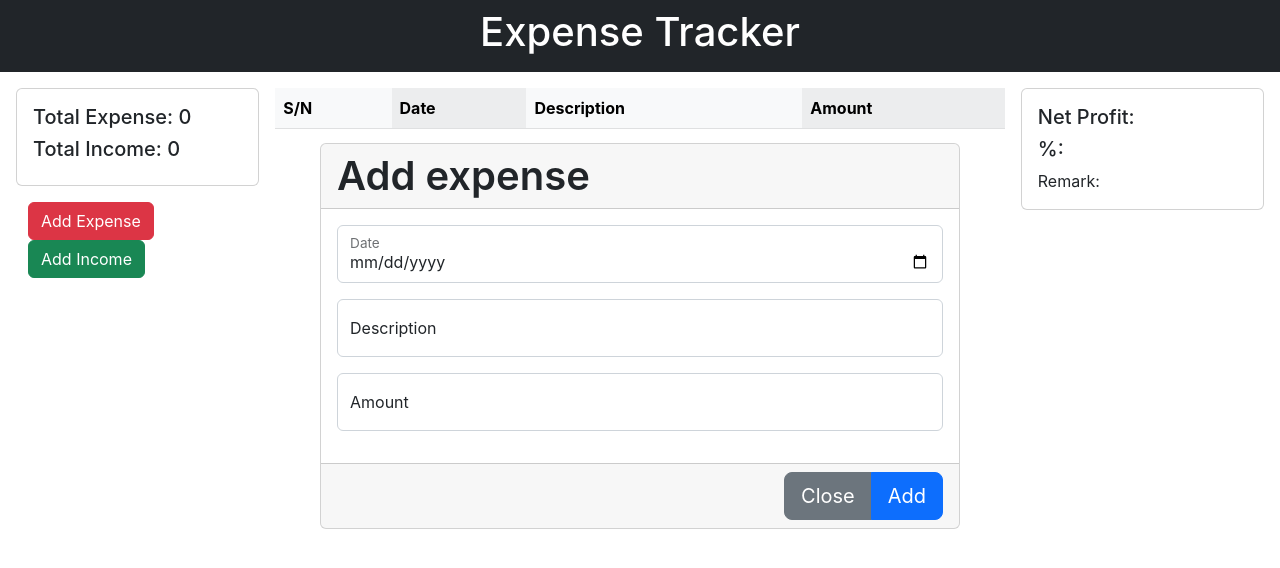
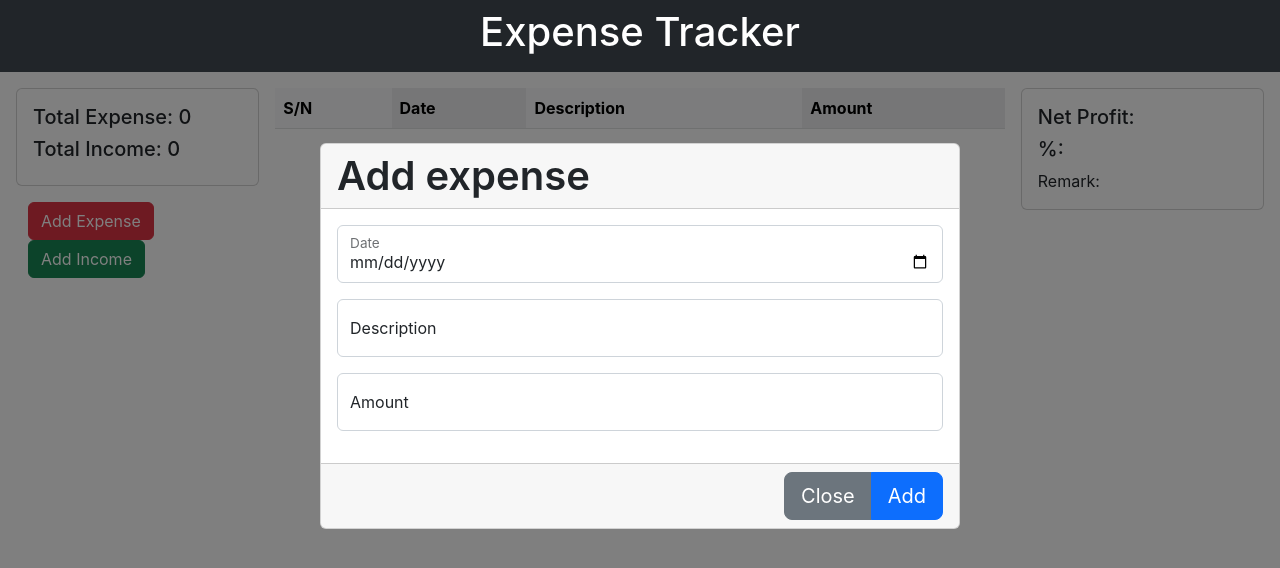
Before and after one commit to Jamilamasa/expense_tracker, a React (Create React App) app: page / in a window 1280 px wide. Both pictures are taken after a click on the button "Add Expense". Shown: the top 568 px of the page. Built offline with nearby package versions, Linux system fonts and the light colour scheme.

Commit message:
modal backdrop

```diff
--- a/src/App.css
+++ b/src/App.css
@@ -41,3 +41,14 @@
 .App-link {
   color: #61dafb;
 }
+
+
+.backdrop {
+  position: fixed;
+  top: 0;
+  bottom: 0;
+  left: 0;
+  right: 0;
+  background-color: #000;
+  opacity: 0.5;
+}
--- a/src/components/Modal.js
+++ b/src/components/Modal.js
@@ -32,6 +32,8 @@ const Modal = (props) => {
   };
 
   return (
+    <>
+    <div className="backdrop"></div>
     <div className="card mt-3 position-absolute t-40 start-50 translate-middle w-50 m-auto">
       <div className="card-header display-6 fw-semibold">Add {props.type}</div>
       <div className="card-body">
@@ -92,6 +94,7 @@ const Modal = (props) => {
         </div>
       </div>
     </div>
+    </>
   );
 };
 
```
